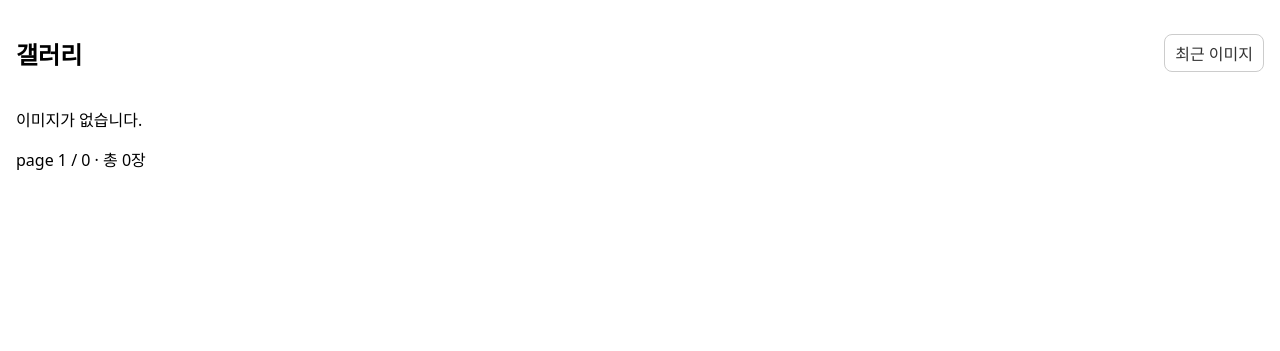
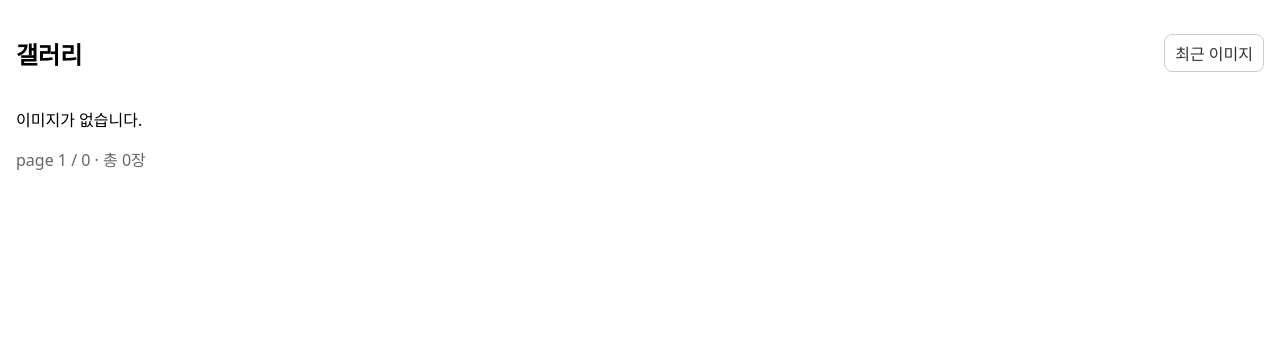
Before and after one commit to banginhun/yolo-flask-server, a Flask app: page /gallery in a window 1280 px wide. Shown: the top 351 px of the page. Run offline with Flask 3, Linux system fonts and the light colour scheme.

Commit message:
Update gallery.html

```diff
--- a/templates/gallery.html
+++ b/templates/gallery.html
@@ -12,12 +12,10 @@
     .card img { width: 100%; height: auto; display: block; }
     .card .meta { padding: 8px 10px; font-size: 12px; display:flex; align-items:center; justify-content:space-between; gap:8px; }
     .actions { display: flex; gap: 6px; align-items: center; }
-    .btn, button {
-      padding: 6px 10px; border: 1px solid #ccc; border-radius: 8px; background: #fff; text-decoration: none; color: #333;
-      cursor: pointer;
-    }
+    .btn, button { padding: 6px 10px; border: 1px solid #ccc; border-radius: 8px; background: #fff; text-decoration: none; color: #333; cursor:pointer; }
     .btn:hover, button:hover { background: #f5f5f5; }
     .pager { margin-top: 16px; display: flex; gap: 8px; align-items:center; }
+    .muted { color:#666; }
   </style>
 </head>
 <body>
@@ -53,7 +51,7 @@
     {% if has_prev %}
       <a class="btn" href="{{ url_for('gallery', page=page-1, size=size) }}">◀ 이전</a>
     {% endif %}
-    <span>page {{ page }} / {{ (total + size - 1) // size if size else 1 }} · 총 {{ total }}장</span>
+    <span class="muted">page {{ page }} / {{ (total + size - 1) // size if size else 1 }} · 총 {{ total }}장</span>
     {% if has_next %}
       <a class="btn" href="{{ url_for('gallery', page=page+1, size=size) }}">다음 ▶</a>
     {% endif %}
```
